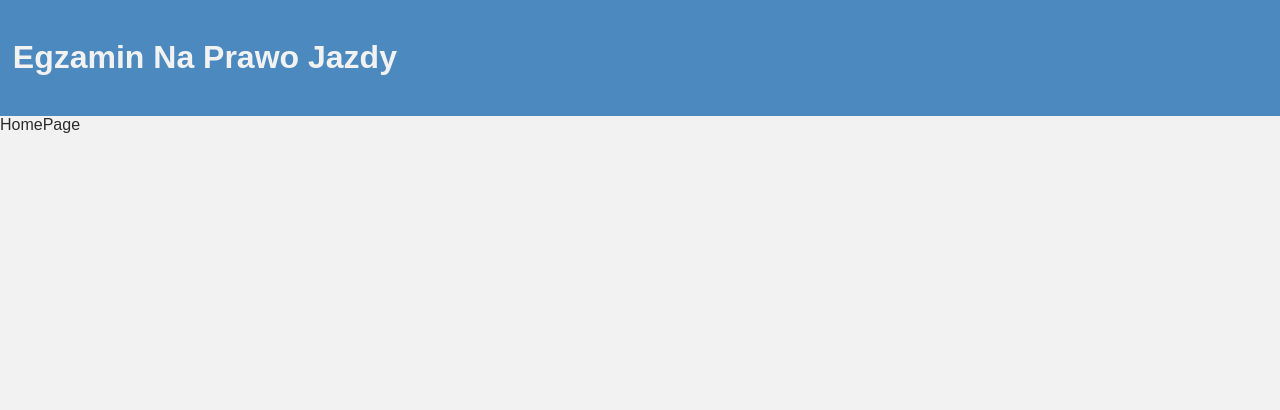
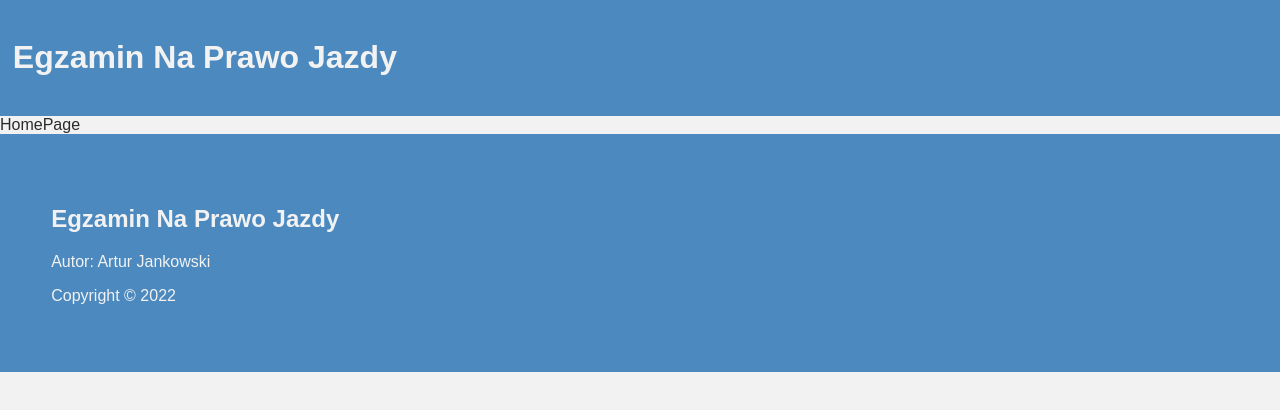
Before and after one commit to s21161/BIU-driver-exam, a React (Create React App) app: page / in a window 1280 px wide. Shown: the top 410 px of the page. Built offline with nearby package versions, Linux system fonts and the light colour scheme.

Commit message:
footer component

```diff
--- a/src/App.jsx
+++ b/src/App.jsx
@@ -3,6 +3,7 @@
 import { routes } from "./routes";
 
 import Navbar from "./components/Navbar/Navbar";
+import Footer from "./components/Footer/Footer";
 
 import HomePage from "./pages/HomePage";
 import ExamPage from "./pages/ExamPage";
@@ -19,6 +20,7 @@
         <Route path={routes.LEARN} element={<LearnPage />} />
         <Route path={routes.EDIT} element={<EditPage />} />
       </Routes>
+      <Footer />
     </BrowserRouter>
   );
 }
--- /dev/null
+++ b/src/components/Footer/Footer.css
@@ -0,0 +1,5 @@
+.footer {
+  padding: 4%;
+  background: var(--blue);
+  color: var(--white);
+}
--- /dev/null
+++ b/src/components/Footer/Footer.jsx
@@ -0,0 +1,15 @@
+import "./Footer.css";
+
+export default function Footer() {
+  const year = new Date().getFullYear();
+
+  return (
+    <footer className="footer">
+      <h2>Egzamin Na Prawo Jazdy</h2>
+      <ul>
+        <p>Autor: Artur Jankowski</p>
+        <p>Copyright &copy; {year}</p>
+      </ul>
+    </footer>
+  );
+}
```
